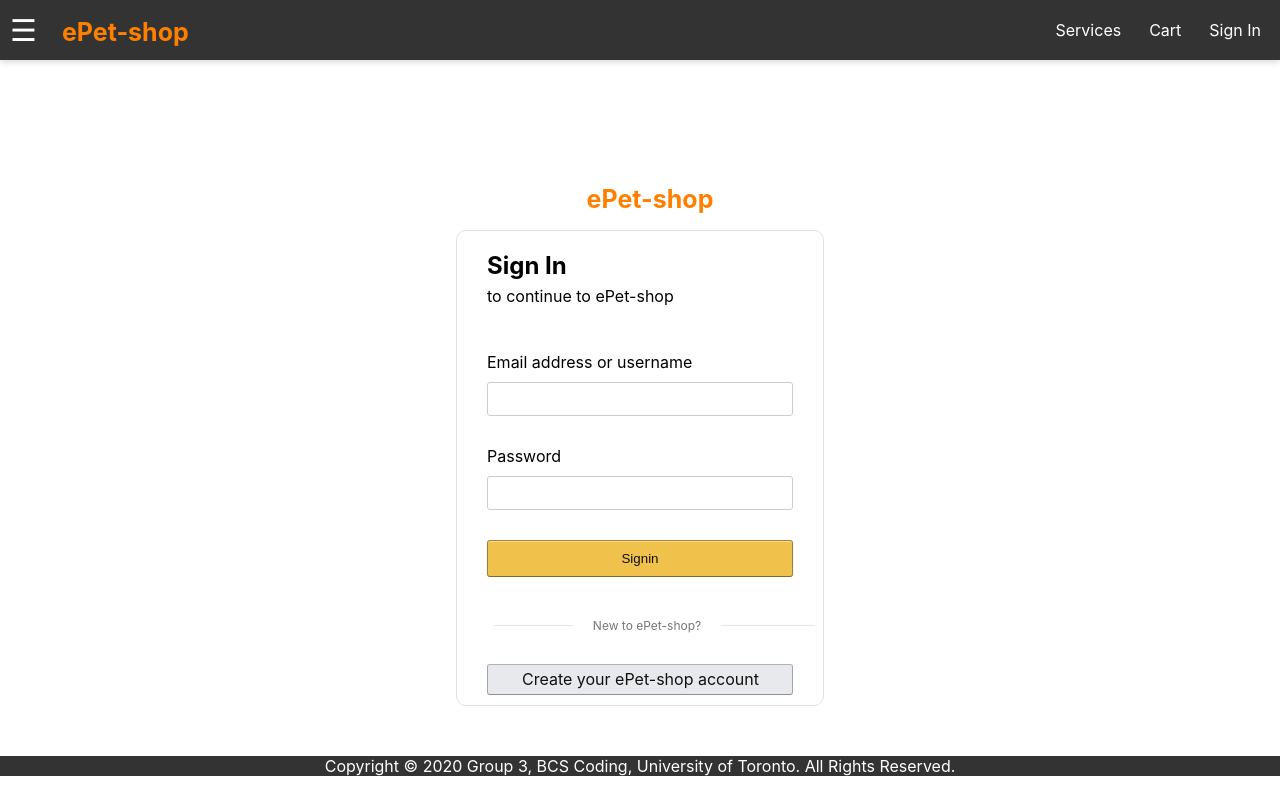
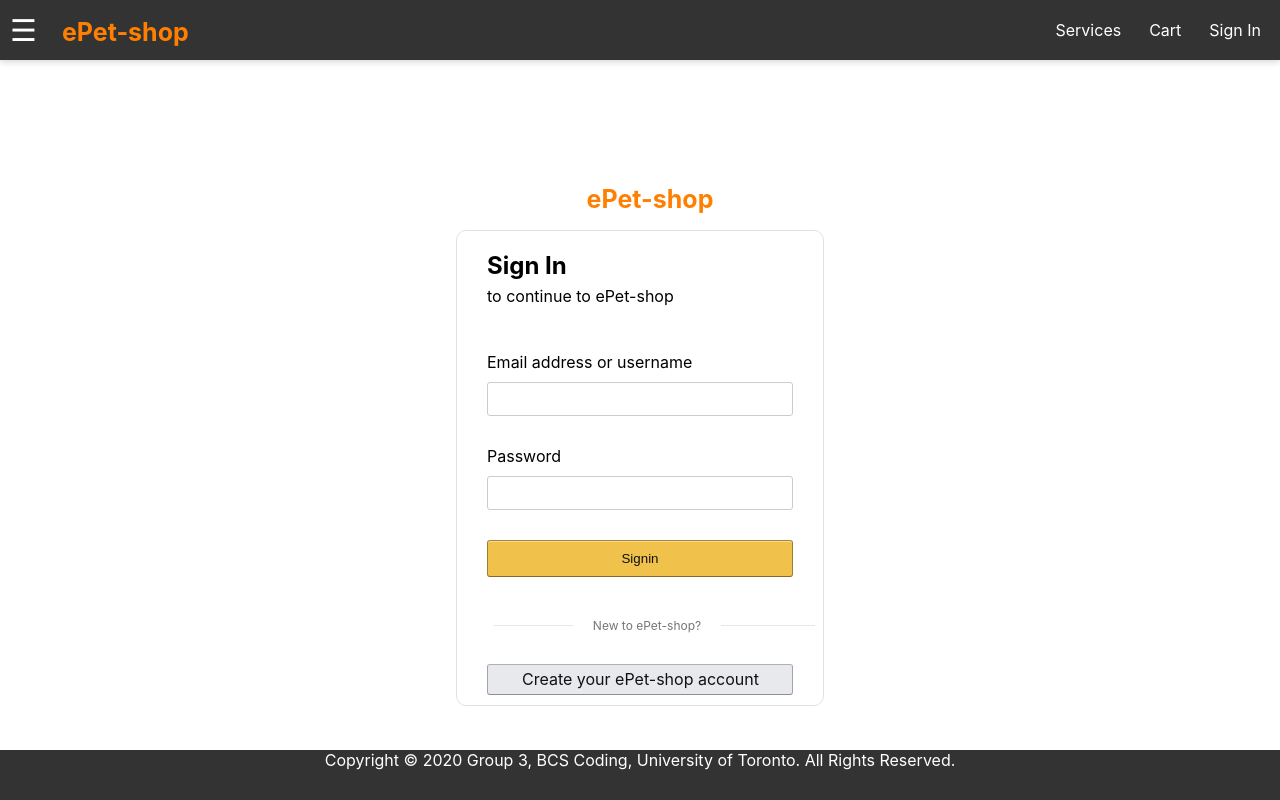
Before and after one commit to deenuy/uoft-mern-stack-ePet-shop-app, a React (Create React App) app in the folder frontend/: page /signin in a window 1280 px wide. Built offline with nearby package versions, Linux system fonts and the light colour scheme.

Commit message:
added babel compiler lines in server.js and removed nodemon from package.json as heroku does not contains the library

```diff
--- a/frontend/src/App.js
+++ b/frontend/src/App.js
@@ -32,7 +32,7 @@ function App() {
       </main>
       <footer className="footer">
         Copyright © 2020 Group 3, BCS Coding, University of Toronto. All Rights Reserved.
-        </footer>
+      </footer>
     </BrowserRouter>
   );
 }
--- a/frontend/src/index.css
+++ b/frontend/src/index.css
@@ -61,13 +61,16 @@ body {
 }
 
 .footer {
-  grid-area: footer;
+  position: fixed;
+  left: 0;
+  bottom: 0;
+  width: 100%;
+  height: 5rem;
   background: rgba(0, 0, 0, 0.8);
   color: #ffffff;
-  display: flex;
-  justify-content: center;
-  align-items: center;
+  text-align: center;
 }
+
 a {
   text-decoration: none;
 }
--- a/frontend/src/screens/RegisterScreen.js
+++ b/frontend/src/screens/RegisterScreen.js
@@ -28,7 +28,7 @@ function RegisterScreen(props) {
     e.preventDefault();
     dispatch(register(name, email, password));
   }
-  return
+  return (
   <div className="homescreen-container" >
     <BarMenu handleCategChange={() => props.history.push('/')}/>
     <div className="form">
@@ -78,5 +78,6 @@ function RegisterScreen(props) {
       </form>
     </div>
   </div>
+  )
 }
 export default RegisterScreen;
--- a/package.json
+++ b/package.json
@@ -26,7 +26,7 @@
     "nodemon": "^2.0.2"
   },
   "scripts": {
-    "start": "nodemon --watch backend --exec babel-node backend/server.js",
+    "start": "babel-node backend/server.js",
     "build": "rm -rf dist && babel backend -d dist  && cd frontend && npm install && npm run build",
     "heroku-postbuild-x": "npm run build && cd frontend && npm install && npm run build"
   },
```
Also changed, not shown: 1 other file (tests, documents, lock files or other folders).
